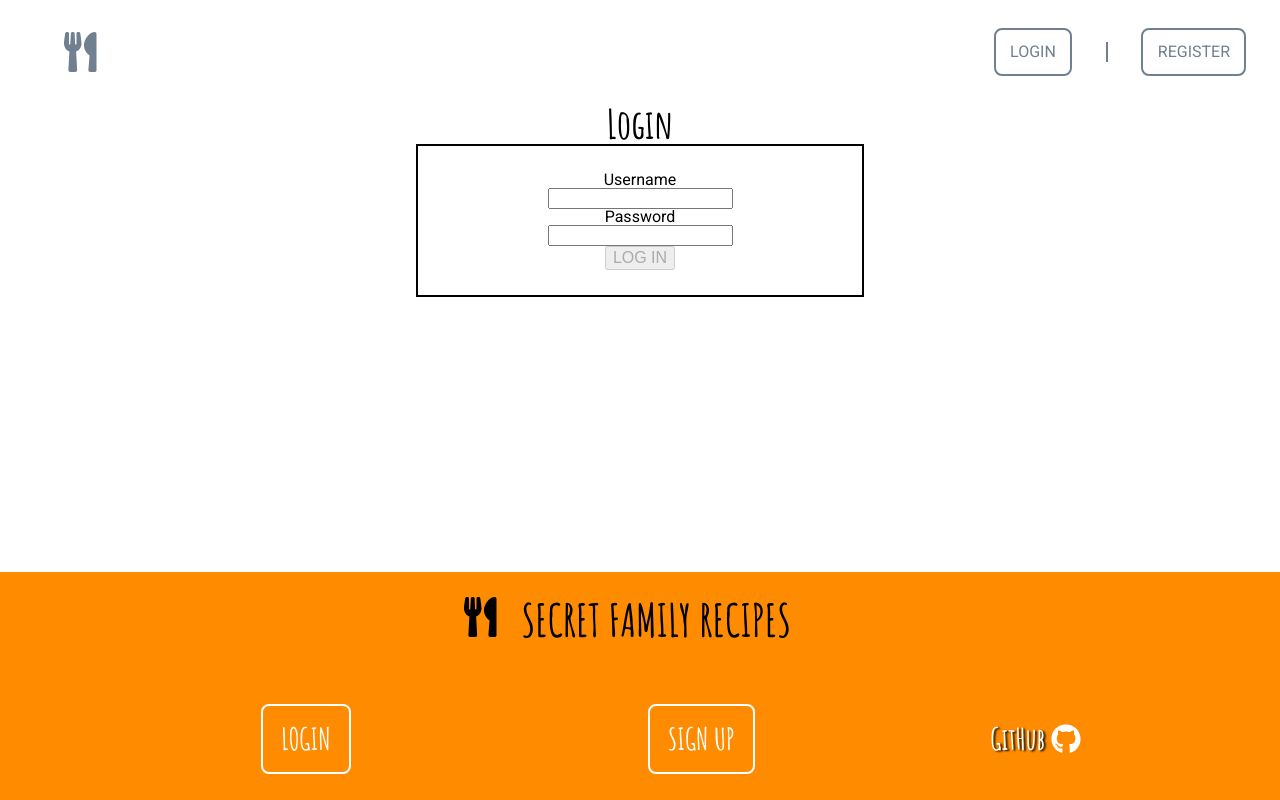
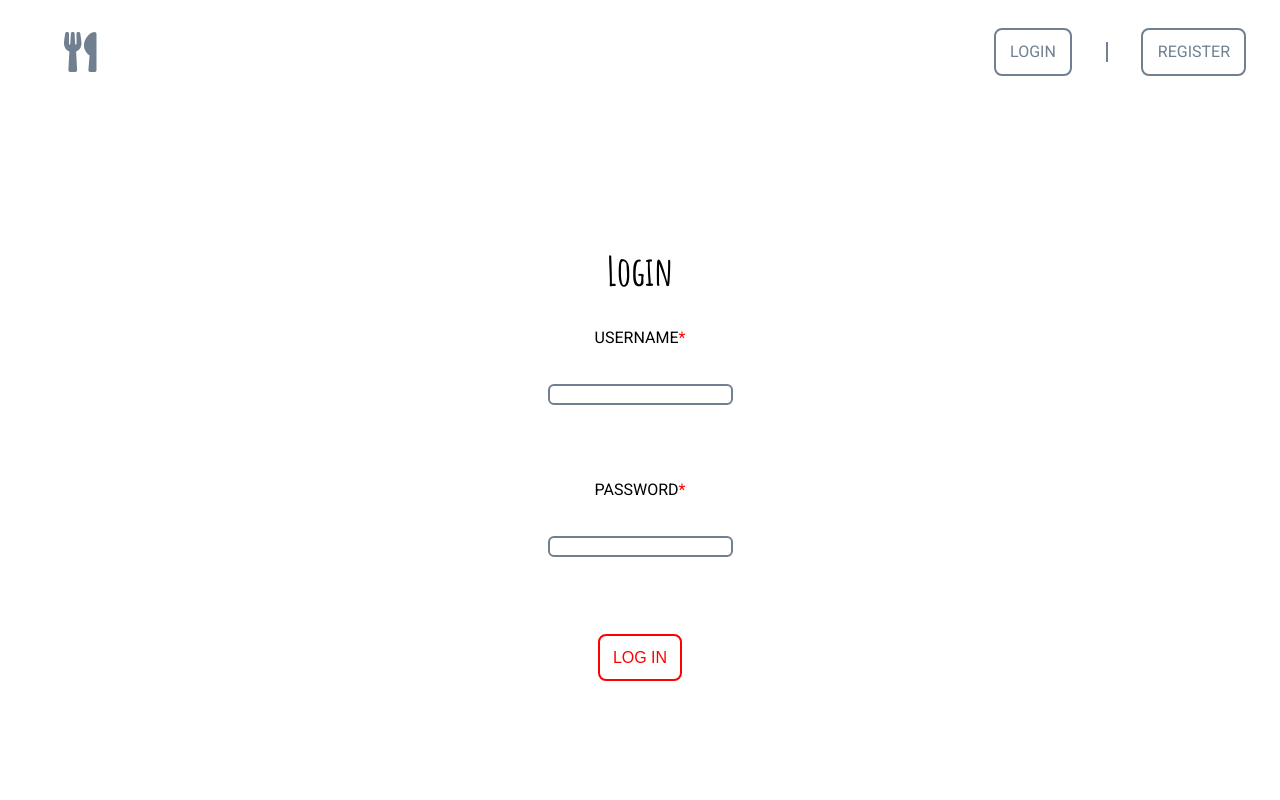
Before and after one commit to BW-secret-family-recipes-3/front-end, a React (Create React App) app in the folder secret-family-recipes/: page /user/login in a window 1280 px wide. Shown: the top 800 px of the page. Built offline with nearby package versions, Linux system fonts and the light colour scheme.

Commit message:
refactored styles for login form to match register.js

```diff
--- a/secret-family-recipes/src/components/Login.js
+++ b/secret-family-recipes/src/components/Login.js
@@ -14,11 +14,58 @@ const Container = styled.div`
     text-align: center;
 `
 
+// const Form = styled.form`
+//     border: solid black 2px;
+//     width: 35%;
+//     margin: auto;
+//     padding: 2% 0;
+// `
+
 const Form = styled.form`
-    border: solid black 2px;
-    width: 35%;
-    margin: auto;
-    padding: 2% 0;
+    display: flex;
+    flex-direction: column;
+    justify-content: center;
+    align-items: center;
+    margin: 10% 0;
+
+    label, input, button, p, h2 {
+        margin: 1.5% 0;
+    }
+
+    input {
+        border: 2px solid slategray;
+        border-radius: 6px;
+        transition: all 0.3s ease-in-out;
+
+        &:focus {
+            outline: none;
+            border-color: darkorange;
+        }
+
+        &:hover {
+            border-color: darkorange;
+            transition: all 0.3s ease-in-out;
+        }
+    }
+
+    button {
+        border: 2px solid ${pr => pr.disabled ? 'red' : 'green'};
+        background-color: white;
+        color: ${pr => pr.disabled ? 'red' : 'green'};
+        border-radius: 8px;
+        padding: 1%;
+        transition: all 0.3s ease-in-out;
+
+        &:focus {
+            outline: none;
+        }
+
+        &:hover {
+            transition: all 0.3s ease-in-out;
+            font-weight: bold;
+            border-width: 3px;
+        }
+     }
 `
 
 const initialFormValues = {
@@ -90,24 +137,22 @@ function Login(props){
 
     return(
         <Container>
-            <h2>Login</h2>
-            <Form >
-                <label htmlFor='username'>Username<br></br>
+            <Form disabled={disabled}>
+                <h2>Login</h2>
+                <label htmlFor='username'>USERNAME<span style={{color: 'red'}}>*</span></label>
                     <input
                     type='text'
                     name='username'
                     value={formValues.username}
                     onChange={onChange} />
-                </label>
                 <ErrorMessage>{errorValues.username}</ErrorMessage>
 
-                <label htmlFor='password'>Password<br></br>
+                <label htmlFor='password'>PASSWORD<span style={{color: 'red'}}>*</span></label>
                     <input
                     type='password'
                     name='password'
                     value={formValues.password}
                     onChange={onChange} />
-                </label>
                 <ErrorMessage>{errorValues.password}</ErrorMessage>
 
                 <button onClick = {onSubmit} disabled={disabled}>LOG IN</button>
```
